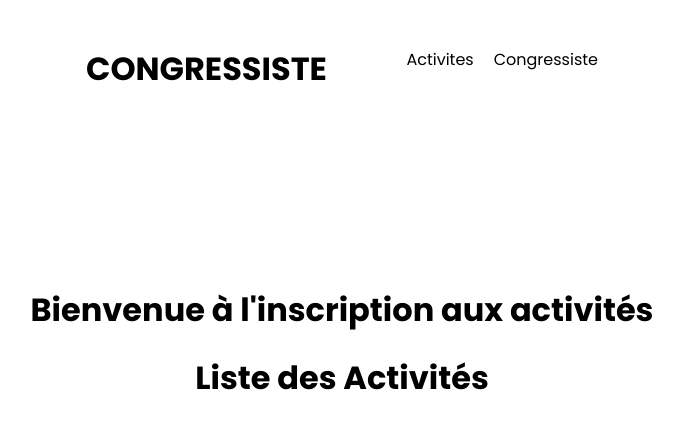
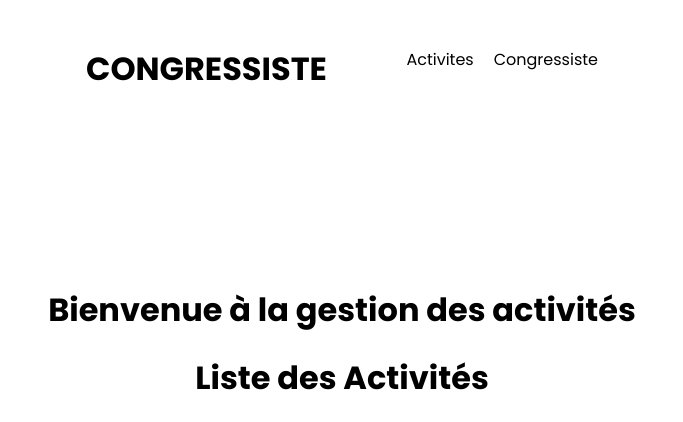
Before and after one commit to ADsglt77/congres, a PHP site: page / in a window 1280 px wide. Shown: the top 422 px of the page, without its empty margins (298-981 px from the left). Run offline with PHP 8.4, Linux system fonts and the light colour scheme; data that the repository does not hold is empty.

Commit message:
Update vueActivites.php

```diff
--- a/vue/vueActivites.php
+++ b/vue/vueActivites.php
@@ -108,7 +108,7 @@ a.modify:hover {
 <div class="container">
     <div class="center">
 
-        <h1>Bienvenue à l'inscription aux activités</h1>
+        <h1>Bienvenue à la gestion des activités</h1>
         <h1>Liste des Activités</h1>
         <table>
             <tr>
```
